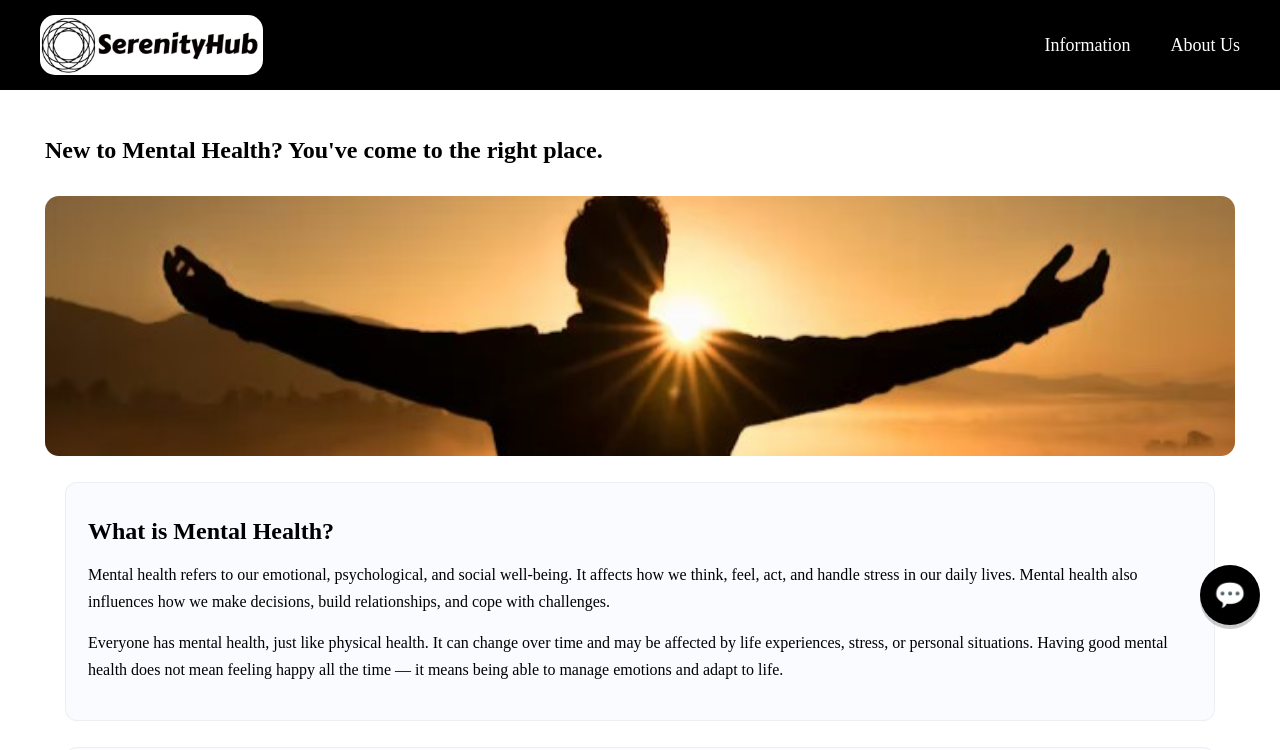
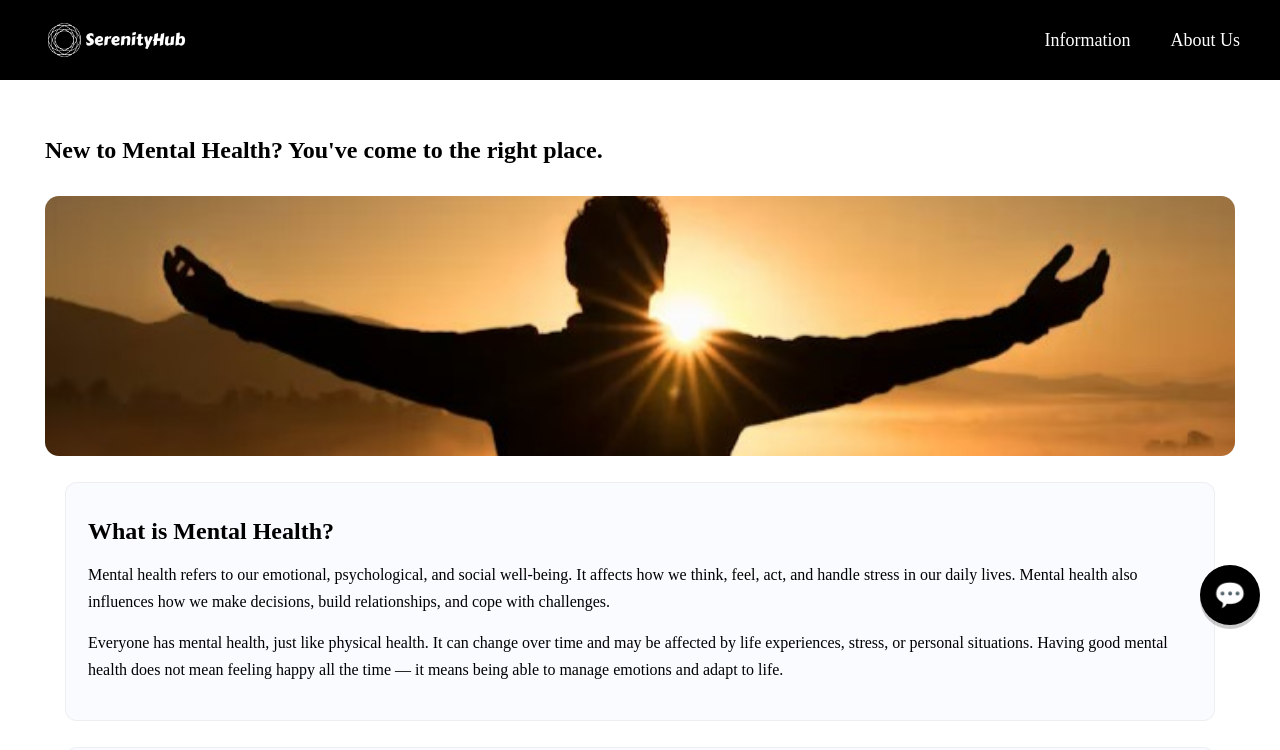
Before and after one commit to nikelora/v13_BuildingBlocs2025, a plain HTML site: page Pages/Information.html in a window 1280 px wide. Shown: the top 750 px of the page. Drawn offline with Linux system fonts and the light colour scheme.

Commit message:
changesssssssssssssssssssssssssssss

```diff
--- a/CSS/NavBarFooter.css
+++ b/CSS/NavBarFooter.css
@@ -41,7 +41,7 @@ body {
 
 .logo {
     width: auto;
-    height: 60px;
+    height: 50px;
     display: block;
     background: none;
     border-radius: 15px;
--- a/Pages/Information.html
+++ b/Pages/Information.html
@@ -3,17 +3,17 @@
 <head>
     <meta charset="UTF-8">
     <meta name="viewport" content="width=device-width, initial-scale=1.0">
-    <title>SerenityHub</title>
+    <title>SerenityHub | Information</title>
     <link rel="stylesheet" href="/CSS/NavBarFooter.css"> <!-- Stylesheet for Navbar-->
     <link rel="stylesheet" href="/CSS/Chatbox.css"> <!-- Stylesheet for chatbox -->
     <script src="/js/Chatbox.js" defer></script> <!-- Javascript for Chatbox-->
-    <link rel="stylesheet" href="../CSS/Information.css"> <!-- Stylesheet for Information page -->
+    <link rel="stylesheet" href="/CSS/Information.css"> <!-- Stylesheet for Information page -->
 </head>
 <body>
     <!-- Start of NavBar -->
     <nav class="navbar">
         <div class="nav-left"><a href="../index.html">
-            <img src="../Assets/serenityHub_logo.jpg" class="logo" alt="Serenity Hub Logo">
+            <img src="../Assets/serenityHub_logo.png" class="logo" alt="Serenity Hub Logo">
             </a>
             <!-- <span class="brand"></span> -->
         </div>
```
Also changed, not shown: Pages/AboutUs.html (+1 -1 lines), Pages/Clinics.html (+1 -1 lines), Assets/serenityHub_logo.jpg (deleted), Assets/serenityHub_logo.png (added).
